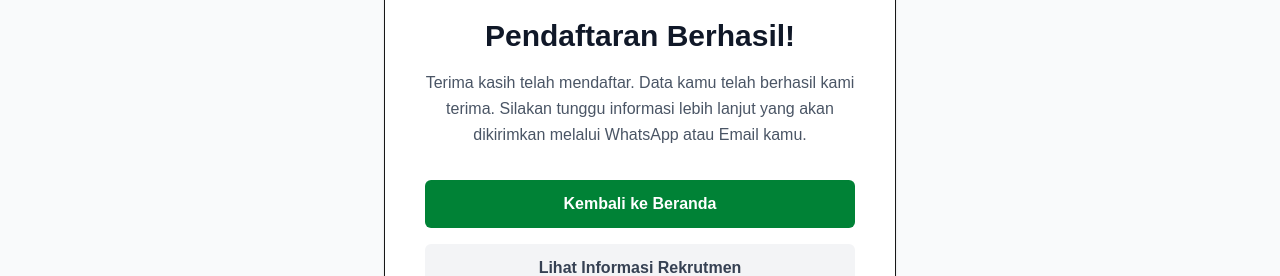
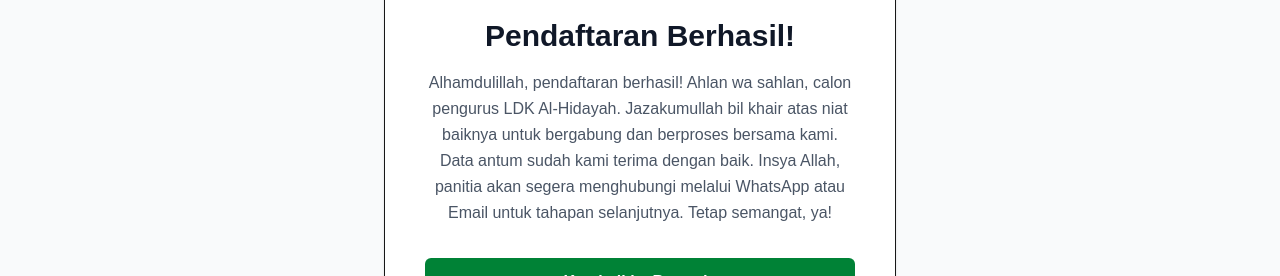
Before and after one commit to muhluqmanhakim11-cloud/ldk-al-hidayah-web, a Next.js app: page /rekrutmen/sukses in a window 1280 px wide. Shown: the part 207-483 px from the top of the page. Built offline with nearby package versions, Linux system fonts and the light colour scheme; no server answers; the database is empty.

Commit message:
update(rekrutmen): update success message description

```diff
--- a/src/app/(public)/rekrutmen/sukses/page.tsx
+++ b/src/app/(public)/rekrutmen/sukses/page.tsx
@@ -18,8 +18,7 @@
         <h1 className="text-3xl font-bold text-gray-900 dark:text-gray-100 mb-4">Pendaftaran Berhasil!</h1>
 
         <p className="text-gray-600 dark:text-gray-400 mb-8 leading-relaxed">
-          Terima kasih telah mendaftar. Data kamu telah berhasil kami terima.
-          Silakan tunggu informasi lebih lanjut yang akan dikirimkan melalui WhatsApp atau Email kamu.
+          Alhamdulillah, pendaftaran berhasil! Ahlan wa sahlan, calon pengurus LDK Al-Hidayah. Jazakumullah bil khair atas niat baiknya untuk bergabung dan berproses bersama kami. Data antum sudah kami terima dengan baik. Insya Allah, panitia akan segera menghubungi melalui WhatsApp atau Email untuk tahapan selanjutnya. Tetap semangat, ya!
         </p>
 
         <div className="space-y-4">
```
